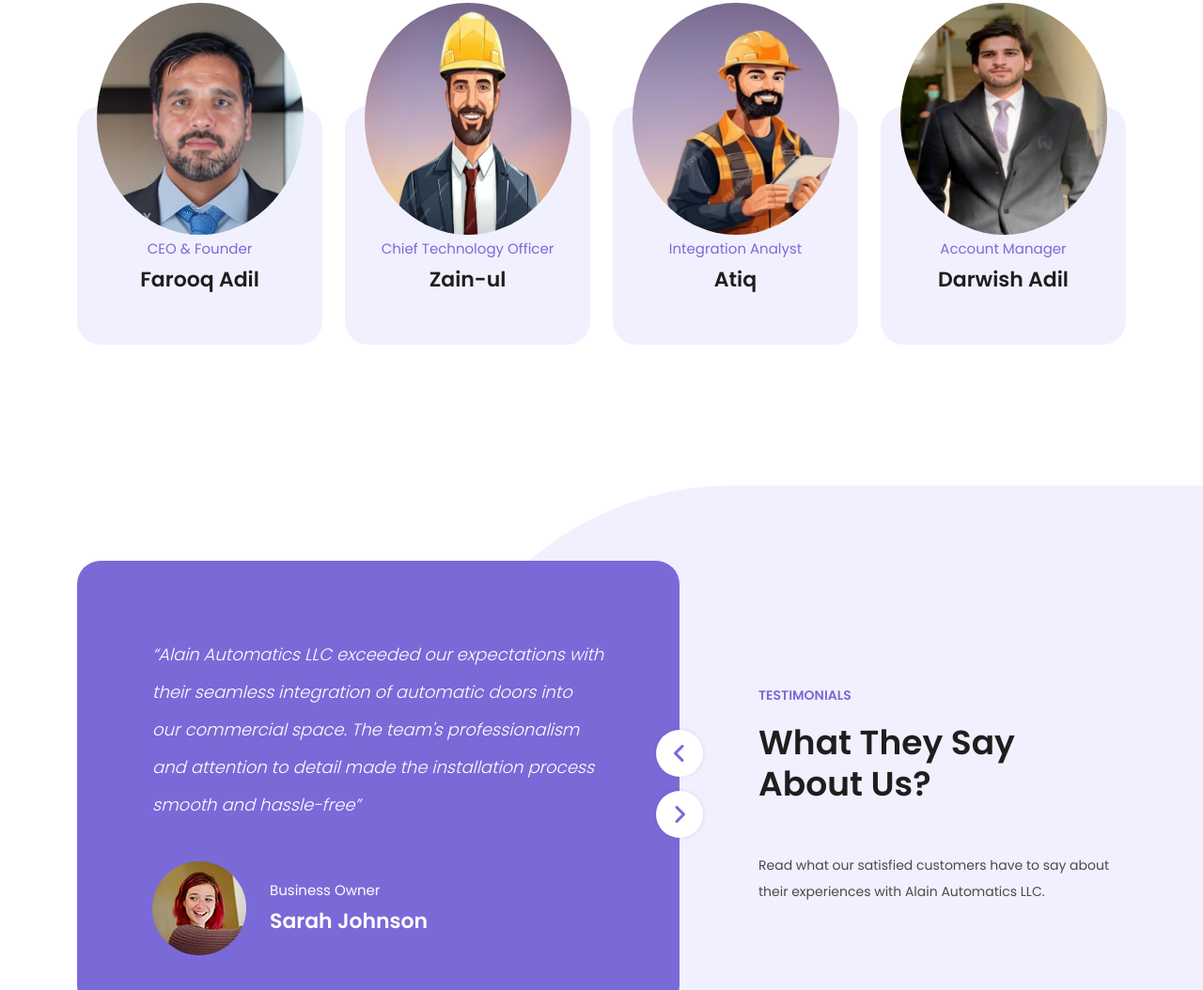
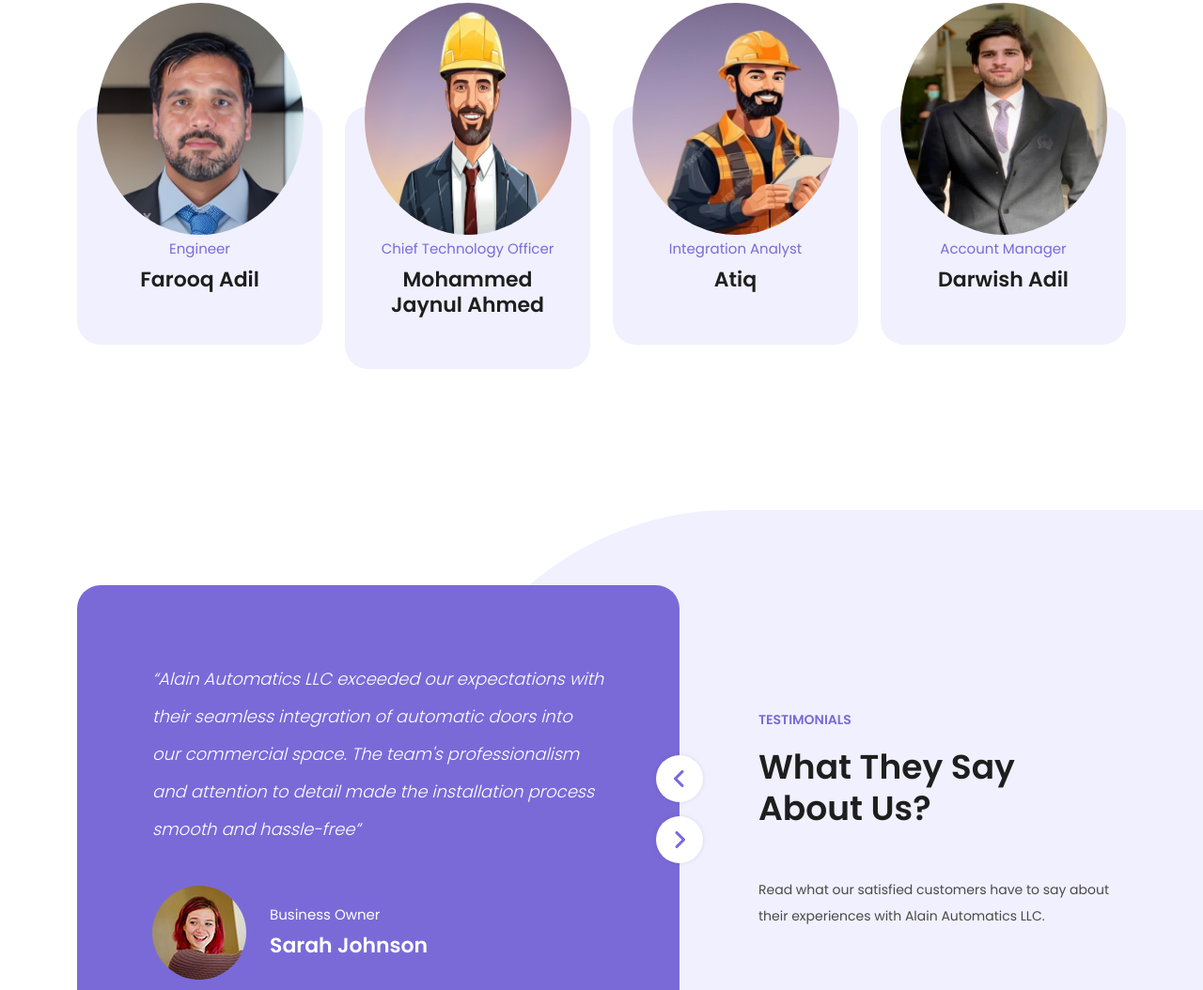
Before and after one commit to Darwishadil779/LLC, a website: page public/index.html in a window 1280 px wide. Shown: the part 4589-5643 px from the top of the page at 94% size. Drawn offline with nearby package versions, Linux system fonts and the light colour scheme.

Commit message:
Update index.html

```diff
--- a/public/index.html
+++ b/public/index.html
@@ -467,7 +467,7 @@ Automatic sliding door machines offer smooth, quiet operation, improved accessib
           <div class="team-member">
             <div class="main-content">
               <img src="images/ceo.jpg" alt="">
-              <span class="category">CEO & Founder</span>
+              <span class="category">Engineer </span>
               <h4>Farooq Adil</h4>
 
             </div>
@@ -478,7 +478,7 @@ Automatic sliding door machines offer smooth, quiet operation, improved accessib
             <div class="main-content">
               <img src="images/use1.jpg" alt="">
               <span class="category">Chief Technology Officer</span>
-              <h4>Zain-ul</h4>
+              <h4>Mohammed Jaynul Ahmed</h4>
 
             </div>
           </div>
```
